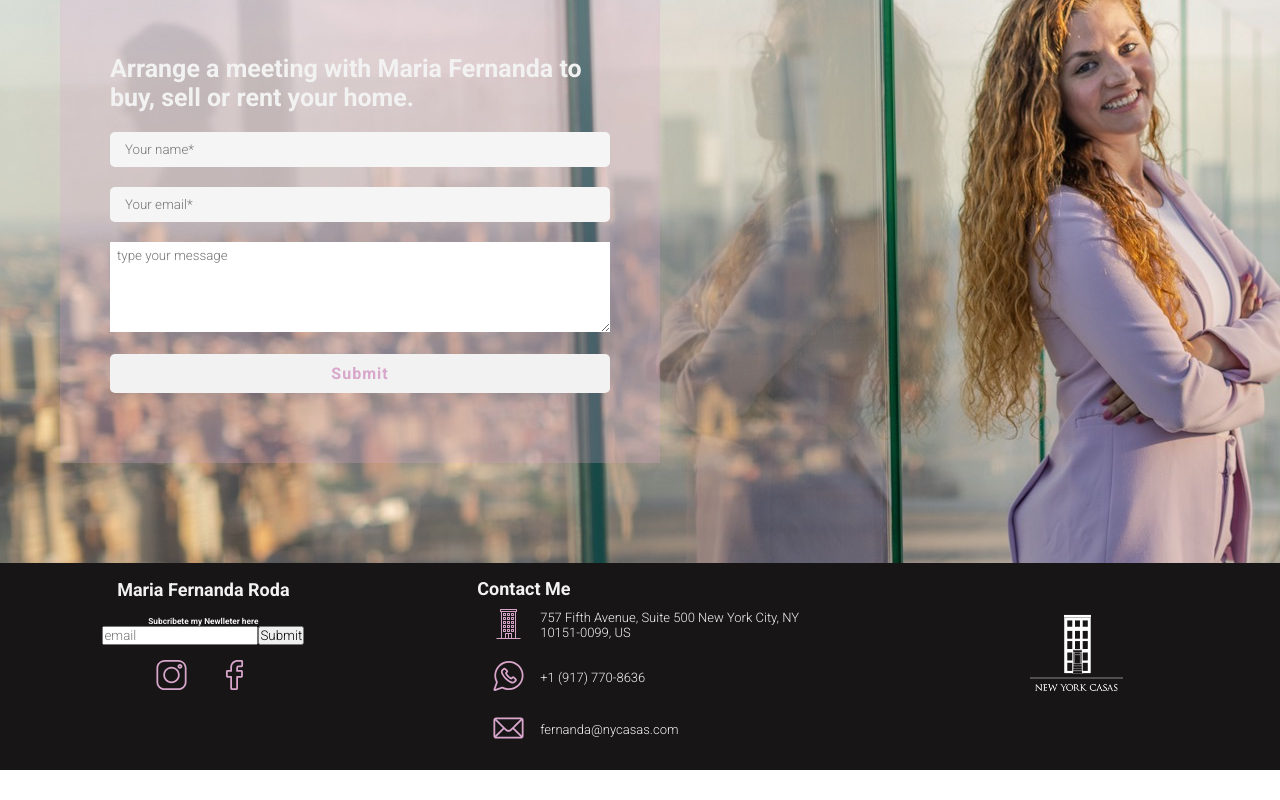
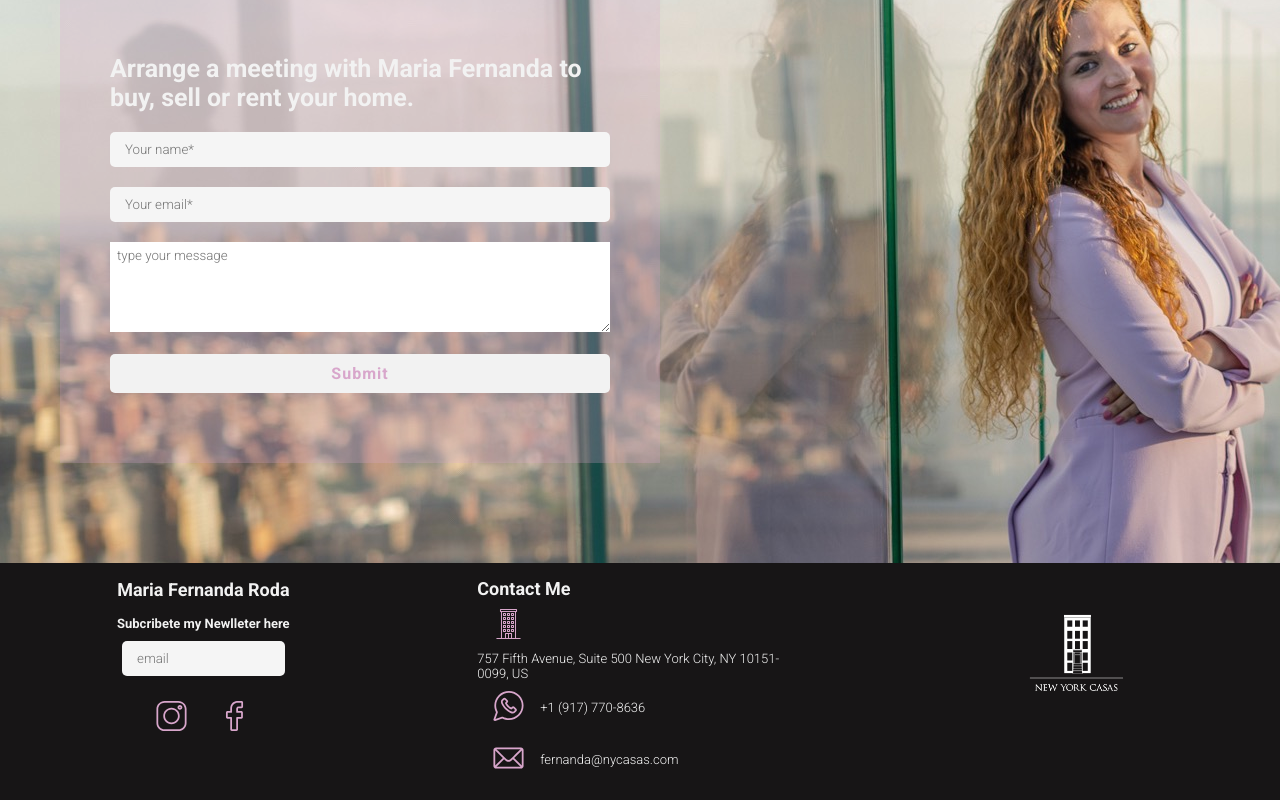
Before and after one commit to LorgioRoda/mfr-website, a React app: page / in a window 1280 px wide. Shown: the part 3265-4065 px from the top of the page. Before the commit the page ends 4035 px from the top, so only its background shows below. Built offline with nearby package versions, Linux system fonts and the light colour scheme.

Commit message:
working on styles in newsletter components

```diff
--- a/src/Components/NewLetterForm.js
+++ b/src/Components/NewLetterForm.js
@@ -31,7 +31,8 @@ export default function NewLetterForm() {
               value={subscribe}
               onChange={(event) => handleOnChange(event)}
             />
-            <button type="submit">Submit</button>
+            {/* Submitn only with enter */}
+{/*             <button type="submit">Submit</button> */}
           </div>
         </form>
       </div>
--- a/src/Pages/Footer.js
+++ b/src/Pages/Footer.js
@@ -1,5 +1,8 @@
 import React from "react";
+/* Styles */
 import "../assets/styles/Components/Footer.scss";
+import "../assets/styles/Components/NewLetterForm.scss"
+/* Images */
 import logo_facebook from "../assets/static/pink_facebook.svg";
 import logo_instagram from "../assets/static/pink_instagram.svg";
 import logo_building from "../assets/static/pink_building.svg";
@@ -35,7 +38,7 @@ export default function Footer() {
       </div>
       <div className="footer__contact">
         <h4>Contact Me</h4>
-        <div className="footer__contact--building">
+        <div className="">
           <a href="https://www.google.com/maps/place/745+5th+Ave+suite+500,+New+York,+NY+10151,+USA/@40.7631646,-73.9773235,17z/data=!3m1!4b1!4m5!3m4!1s0x89c258fa6e49df93:0x15b3992ff3bb4a60!8m2!3d40.7631646!4d-73.9751348" target="_blank" rel="noopener noreferrer">
               <img src={logo_building} alt="" />
           </a>
--- a/src/assets/styles/Components/Footer.scss
+++ b/src/assets/styles/Components/Footer.scss
@@ -69,6 +69,9 @@
         margin:  0 auto;
      }
 }
+.footer__contact--building {
+
+}
 .footer__sponsor {
     width: 50%;
     height: auto;
--- /dev/null
+++ b/src/assets/styles/Components/NewLetterForm.scss
@@ -0,0 +1,34 @@
+@import "../App.scss";
+@import "../Vars.scss";
+@import "../Media.scss";
+@import "../Mixins.scss";
+
+.newletter__container {
+    min-width: 50px;
+    min-height: 60px;
+    & h5 {
+        margin: 10px auto 0 auto;
+        font-size: 1.3rem;
+    }
+    & input {
+        display: block;
+        width: 50%;
+        margin: 10px auto;
+        padding: 10px 15px;
+        border-radius: 5px;
+        border: none;
+        background-color: $white-background;
+        box-sizing: border-box;
+    }
+    & button {
+        min-width: 150px;
+        height: 30px;
+        color: $main-color;
+        font-weight: bold;
+        font-size: 1.2rem;
+        border: none;
+        background-color: $white-color;
+        letter-spacing: 1px;
+        cursor: pointer;
+    }
+}
```
